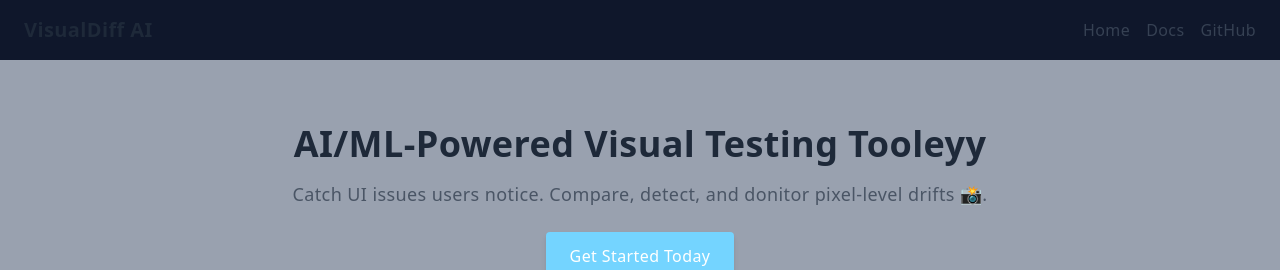
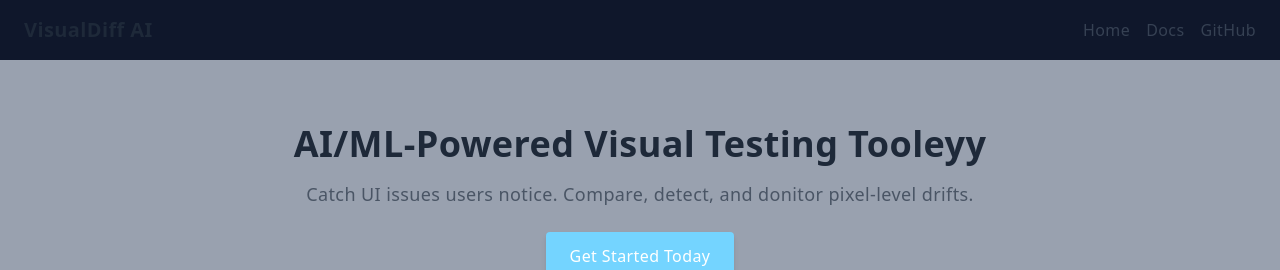
Before and after one commit to Shenile/vt-ai, a React (Vite) app in the folder vt-ai-fe/: page / in a window 1280 px wide. Shown: the top 270 px of the page. Built offline with nearby package versions, Linux system fonts and the light colour scheme.

Commit message:
ui-change-commit

```diff
--- a/vt-ai-fe/src/App.jsx
+++ b/vt-ai-fe/src/App.jsx
@@ -20,7 +20,7 @@ function App() {
       <section className="bg-gray-400 py-16 px-6 text-center">
         <h2 className="text-4xl font-bold mb-4">AI/ML-Powered Visual Testing Tooleyy</h2>
         <p className="text-lg text-gray-600 mb-6">
-          Catch UI issues  users notice. Compare, detect, and  donitor pixel-level drifts 📸.
+          Catch UI issues  users notice. Compare, detect, and  donitor pixel-level drifts.
         </p>
         <button className="bg-sky-300 text-white px-6 py-3 rounded hover:bg-gray-800 shadow-md">
           Get Started Today
```
